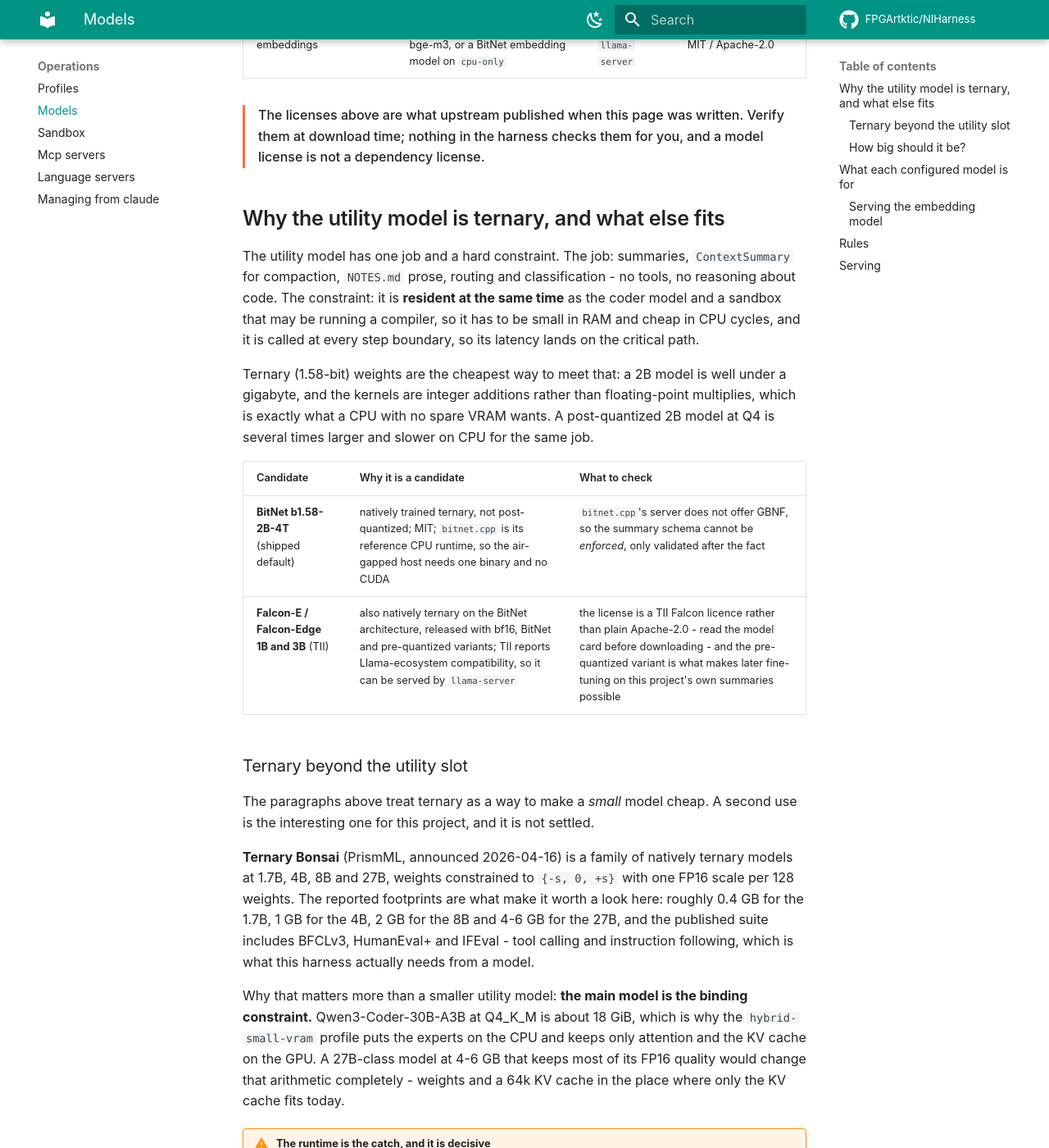
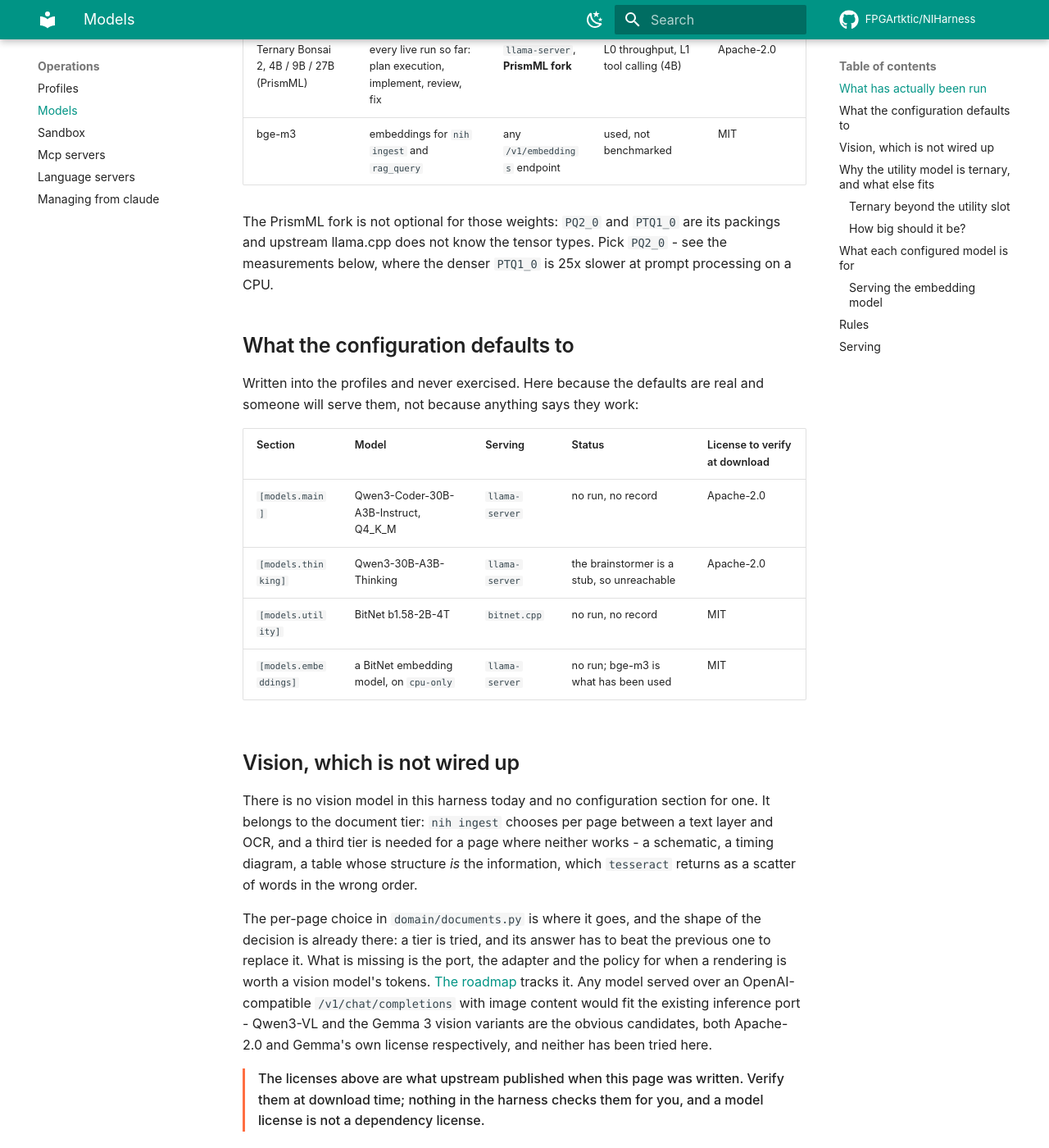
Before and after one commit to FPGArtktic/NIHarness, an MkDocs documentation site: the page built from docs/operations/models.md, in a window 1280 px wide and 1400 px high, scrolled down 509 px. Shown: the whole window at 82% size. Built offline with MkDocs 1.6.1 and Material for MkDocs 9.7.7, drawn with Linux system fonts in a browser that asks for light colours; comment, search, counter and statistics services are not loaded; some of the changed text lies outside the part shown.

Commit message:
fix(ci,docs): CI found two real bugs on its first run, and the models page described intentions
The gate workflow failed, correctly. `docs/reference/cli.md` regenerated
differently on the runner: Click wraps `--help` to the terminal, so the
committed page depended on whoever ran `nih docs generate` and the staleness
check guarding it could never agree between two machines. The width is pinned
at 80 now, and a test generates the page twice under different `COLUMNS` and
asserts they match.

The image workflow failed for a better reason. Wheels have to match the
interpreter *in the image* - Debian trixie's 3.13 - and `pip download` was
being run by whatever Python `uv tool run` happened to pick. Locally that was
3.13 and it worked by coincidence; on the runner it was not, and the build
stopped at "No matching distribution found for mypy" from a wheelhouse that
looked full. The same trap was waiting for `pydantic-core`, `cryptography`,
`rpds-py` and `cffi`; mypy only reported first. The download now names the
target interpreter and platform tags explicitly, tied to the base image by a
comment, and a mismatch fails the image build loudly - which is a check that
exists and runs, unlike the coincidence it replaces.

Separately, `docs/operations/models.md` listed Qwen3-Coder, Qwen3-Thinking,
BitNet b1.58 and bge-m3 as though they were in use. **Every record in
`benchmarks/results/` names Ternary Bonsai 2 from PrismML, and none of those
four appears in a single one.** The page was stating a design intention in the
present tense, which §17 forbids in as many words. It now separates what has
actually been run and measured from what the configuration defaults to and has
never been exercised, and says which is which per row.

And it had nothing about vision, which the document tier needs: `nih ingest`
chooses per page between a text layer and OCR, and a page where neither works -
a schematic, a timing diagram, a table whose structure *is* the information -
has no third tier. There is now a section saying that plainly, where it would
go, and that nothing has been tried.

Co-Authored-By: Claude Opus 5 <noreply@anthropic.com>

```diff
--- a/docs/operations/models.md
+++ b/docs/operations/models.md
@@ -9,12 +9,52 @@ Models are **not** distributed with this repository. Download them yourself,
 record the license you accepted, and point the configuration at the local
 endpoint that serves them.
 
-| Role group | Model | Serving | License to verify at download |
-|---|---|---|---|
-| plan, implement, review, fix, research | Qwen3-Coder-30B-A3B-Instruct, Q4_K_M | `llama-server` | Apache-2.0 |
-| brainstorm, optional reasoning | Qwen3-30B-A3B-Thinking | `llama-server` | Apache-2.0 |
-| summaries, compaction, routing | BitNet b1.58-2B-4T | `bitnet.cpp` | MIT |
-| embeddings | bge-m3, or a BitNet embedding model on `cpu-only` | `llama-server` | MIT / Apache-2.0 |
+## What has actually been run
+
+Every record in `benchmarks/results/` names one family. The configuration's
+defaults are something else, and naming them as though they were in use would
+be describing an intention in the present tense:
+
+| Model | Used for | Serving | Measured | License to verify at download |
+|---|---|---|---|---|
+| Ternary Bonsai 2, 4B / 9B / 27B (PrismML) | every live run so far: plan execution, implement, review, fix | `llama-server`, **PrismML fork** | L0 throughput, L1 tool calling (4B) | Apache-2.0 |
+| bge-m3 | embeddings for `nih ingest` and `rag_query` | any `/v1/embeddings` endpoint | used, not benchmarked | MIT |
+
+The PrismML fork is not optional for those weights: `PQ2_0` and `PTQ1_0` are
+its packings and upstream llama.cpp does not know the tensor types. Pick
+`PQ2_0` - see the measurements below, where the denser `PTQ1_0` is 25x slower
+at prompt processing on a CPU.
+
+## What the configuration defaults to
+
+Written into the profiles and never exercised. Here because the defaults are
+real and someone will serve them, not because anything says they work:
+
+| Section | Model | Serving | Status | License to verify at download |
+|---|---|---|---|---|
+| `[models.main]` | Qwen3-Coder-30B-A3B-Instruct, Q4_K_M | `llama-server` | no run, no record | Apache-2.0 |
+| `[models.thinking]` | Qwen3-30B-A3B-Thinking | `llama-server` | the brainstormer is a stub, so unreachable | Apache-2.0 |
+| `[models.utility]` | BitNet b1.58-2B-4T | `bitnet.cpp` | no run, no record | MIT |
+| `[models.embeddings]` | a BitNet embedding model, on `cpu-only` | `llama-server` | no run; bge-m3 is what has been used | MIT |
+
+## Vision, which is not wired up
+
+There is no vision model in this harness today and no configuration section
+for one. It belongs to the document tier: `nih ingest` chooses per page
+between a text layer and OCR, and a third tier is needed for a page where
+neither works - a schematic, a timing diagram, a table whose structure *is*
+the information, which `tesseract` returns as a scatter of words in the wrong
+order.
+
+The per-page choice in `domain/documents.py` is where it goes, and the shape
+of the decision is already there: a tier is tried, and its answer has to beat
+the previous one to replace it. What is missing is the port, the adapter and
+the policy for when a rendering is worth a vision model's tokens.
+[The roadmap](../roadmap.md) tracks it. Any model served over an
+OpenAI-compatible `/v1/chat/completions` with image content would fit the
+existing inference port - Qwen3-VL and the Gemma 3 vision variants are the
+obvious candidates, both Apache-2.0 and Gemma's own license respectively, and
+neither has been tried here.
 
 <div class="refusal" markdown>
 The licenses above are what upstream published when this page was written.
```
Also changed, not shown: 4 other files.
